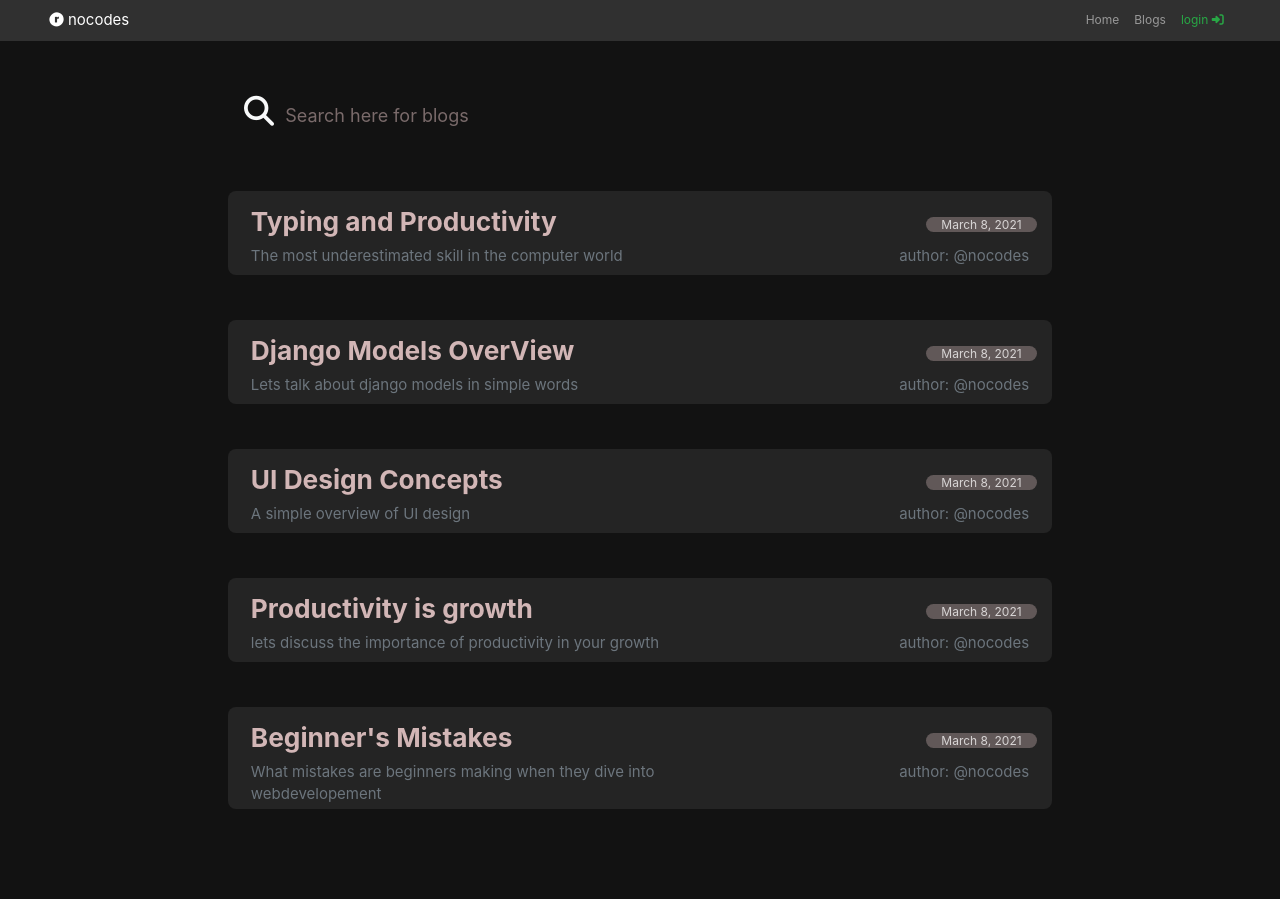
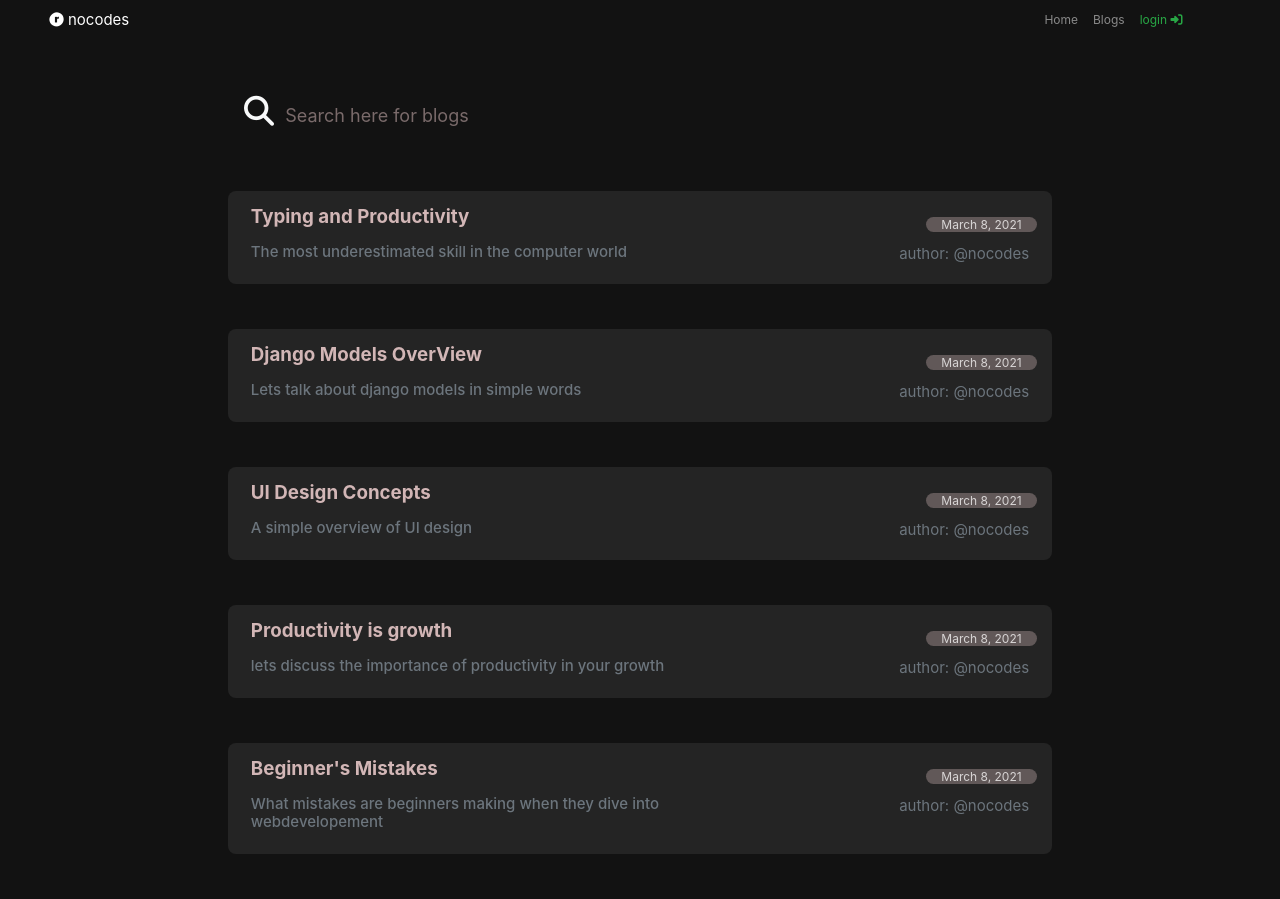
Before and after one commit to Akashno/nocodes, a Django app: page /blogs/ in a window 1280 px wide. Before the commit the page ends 809 px from the top, so only its background shows below. Run offline with Django 3.2, Linux system fonts and the light colour scheme; data comes from the database, SQL or seed files in the repository; some libraries are stand-ins or nearby versions.

Commit message:
fixed stylings

```diff
--- a/blog/templates/blog/blog_post.html
+++ b/blog/templates/blog/blog_post.html
@@ -11,7 +11,6 @@ Blog Post
 {% block content %}
 
 <div class="container-fluid p-3 ">
-    {% include 'blog/!shapes.html'  %}
     <div class="row">
 
         <div class="col-md-8 col-sm-12">
@@ -44,7 +43,7 @@ Blog Post
                         {{section.body}}
                     </p>
                     {% if section.image.url is not none %}
-                    <img src="{{section.image.url}}" alt="" class="section-img">
+                    <img src="{{section.image.url}}" alt="" class="section-img ">
                         {% else %}
                         {% endif %}
 
--- a/blog/templates/blog/blogs.html
+++ b/blog/templates/blog/blogs.html
@@ -8,7 +8,7 @@
 {% endblock style %}
 
 {% block content %}
-<div class="container-fluid mt-5">
+<div class="container-fluid mt-5 pb-5">
     {% include 'blog/!filter.html'  %}
 
     <div id="wrapper">
@@ -21,14 +21,14 @@
             <a href="{% url 'blog_post' post.id %}" class="text-decoration-none text-reset">
             <div class="container blogs-container mt-5 px-4 pt-3 text-light ">
                  <div class="row">
-                    <div class="col-md-8 h3  post-title">{{post.title}}</div>
+                    <div class="col-md-8 h5  post-title">{{post.title}}</div>
                     <div class="col-md-4       text-md-right text-sm-left p-2 ">
                         <span class="post-date  px-3">{{post.date_created.date}}</span>
                     </div>
                  </div>
 
                     <div class="row">
-                        <div class="col-md-8  post-description text-secondary mb-1">{{post.description}}</div>
+                        <div class="col-md-8  post-description text-secondary mb-1 h6 mb-4">{{post.description}}</div>
                         <div class="col-md-4 text-secondary text-md-right text-sm-left mb-2">author: @{{post.author}}</div>
                     </div>
 
--- a/blog/templates/blog/home.html
+++ b/blog/templates/blog/home.html
@@ -11,7 +11,6 @@
 
 <div class="rainbow-bar"></div>
     <div class="container-fluid p-0 m-0">
-
         <div class="row blog-title mb-3 mx-0">
             <div class="col pl-5  "><h4>Latest Blogs</h4></div>
         </div>
@@ -53,8 +52,8 @@
             <div class="col-md-3  col-sm-12 ">
                 <div class="small-box  text-light  ml-md-0 ml-sm-5   ">
                      <h4 class="text-center mt-4">Follow us</h4>
-                    <button class="btn btn-info mx-auto d-block w-75">
-                        <span>Get Updates</span>
+                    <button class="btn btn-info mx-auto d-block w-75"  >
+                        <span>Get Follow</span>
                         <i class="fa fa-envelope " aria-hidden="true"></i>
                     </button>
 
--- a/blog/views.py
+++ b/blog/views.py
@@ -4,6 +4,7 @@ from django.shortcuts import render
 
 from blog.filters import ModelFilter
 from blog.models import Post, Section, Comment
+from nocodes import settings
 
 
 def home(request):
--- a/static/css/main.css
+++ b/static/css/main.css
@@ -1,20 +1,28 @@
    :root {
   --background-primary: #121212;
   --background-secondary: #242424;
+  --background-navbar: #303030;
+
   --text-primary:#D2B6B6;
   --text-secondary:#0090D2;
+
+  --border-primary: #D8C6C6;
 }
 
     .navbar{
+        padding-right:45px !important;
         font-size:12px;
-        background-color: #303030 !important;
+        background-color: var(--background-primary)  !important;
     }
     .navbar-brand{
     font-size:1rem !important;
     }
     .rainbow-bar{
         min-height: 5px;
-        background: radial-gradient(50% 50% at 50% 50%, rgba(66, 189, 23, 0.94) 49.61%, #F20D0D 58.51%, rgba(12, 120, 182, 0.98) 87.63%);
+        background-color: #eec0c6;
+        background-color: #d4418e;
+background-image: linear-gradient(315deg, #d4418e 0%, #0652c5 74%);
+
     }
      body{
         overflow:auto;
@@ -37,11 +45,11 @@
         transition-timing-function: ease-in-out;
         width: 175px;
         height: 175px;
-        border: 1px solid #D8C6C6;
+        border: 1px solid var(--border-primary);
         border-radius: 8px;
     }
     .blog-img:hover{
-        border: 5px solid #D8C6C6;
+        border: 5px solid var(--border-primary);
     }
     .blog-wrapper:hover  .blog-details{
         background:#242432;
@@ -66,7 +74,7 @@
         color: var(--text-primary);
         max-width: 1100px;
         min-height: 235px;
-        background: #242424;
+        background: var(--background-secondary);
         border: 1px solid #D8C6C6;
         box-sizing: border-box;
         border-radius: 8px;
@@ -79,7 +87,7 @@
     .small-box{
         width: 230px;
         height: 230px;
-        background: #242424;
+        background: var(--background-secondary);
         border: 1px solid #D8C6C6;
         box-sizing: border-box;
         border-radius: 8px;
--- a/static/js/blogs_ajax.js
+++ b/static/js/blogs_ajax.js
@@ -20,7 +20,7 @@ $('#search').on('input',function(){
         for(var prop in posts) {
             var item = posts[prop];
 //            console.log(item);
-            $('#wrapper').append('<div class="row "><div class="col-md-2 col-sm-0"></div><div class="col-md-8 col-sm-12 " ><a href="/blog_post/'+item.pk+'" class="text-decoration-none text-reset"><div class="container blogs-container mt-5 px-4 pt-3 text-light "><div class="d-flex justify-content-between"><h5 class="post-title">'+item.fields.title+'</h5><p class="post-date d-flex align-items-center px-3 ">'+item.fields.date_created.slice(0,10)+'</p></div><div class="d-flex justify-content-between"><h6 class=" post-description text-secondary mb-4">'+item.fields.description+'</h6><span class="text-secondary">author: @'+item.fields.author_name+'</span></div></div></a></div><div class="col-md-2 col-sm-0"></div><div>');
+            $('#wrapper').append('<div class="row "  ><div class="col-md-2 col-sm-0"></div><div class="col-md-8 col-sm-12 " ><a href="{% url "blog_post" '+item.fields.id+' %}" class="text-decoration-none text-reset"><div class="container blogs-container mt-5 px-4 pt-3 text-light "><div class="row"><div class="col-md-8 h5  post-title">'+item.fields.title+'</div><div class="col-md-4       text-md-right text-sm-left p-2 "><span class="post-date  px-3">'+item.fields.date_created.slice(0,10)+'</span></div></div><div class="row"><div class="col-md-8  post-description text-secondary mb-1 h6 mb-4">'+item.fields.description+'</div><div class="col-md-4 text-secondary text-md-right text-sm-left mb-2">author: @'+item.fields.author_name+'</div></div></div></a> </div><div class="col-md-2 col-sm-0"></div></div>');
         }
       }
     });
--- a/templates/account/base.html
+++ b/templates/account/base.html
@@ -22,7 +22,7 @@
     {% block body %}
     {% include 'blog/!navbar.html'  %}
     {% if messages %}
-    <div class="container  p-3">
+    <div class="container-fluid  p-3">
       <strong>Messages:</strong>
       <ul>
         {% for message in messages %}
@@ -32,7 +32,7 @@
     </div>
     {% endif %}
 
-    <div class="container d-flex text-light mt-3">
+    <div class="container-fluid d-flex text-light mt-3">
       <ul class="d-flex p-0 mb-5">
         {% if user.is_authenticated %}
         <li class="mr-4 btn border "><a href="{% url 'account_email' %}">Change E-mail</a></li>
--- a/templates/account/logout.html
+++ b/templates/account/logout.html
@@ -3,7 +3,7 @@
 {% load i18n %}
 {% block head_title %}{% trans "Sign Out" %}{% endblock %}
 {% block content %}
-<div class="container text-light p-3">
+<div class="container-fluid text-light p-3">
 <h1>{% trans "Sign Out" %}</h1>
 
 <p>{% trans 'Are you sure you want to sign out?' %}</p>
```
Also changed, not shown: blog/templates/blog/!navbar.html (line endings or trailing spaces), 1 other file.
